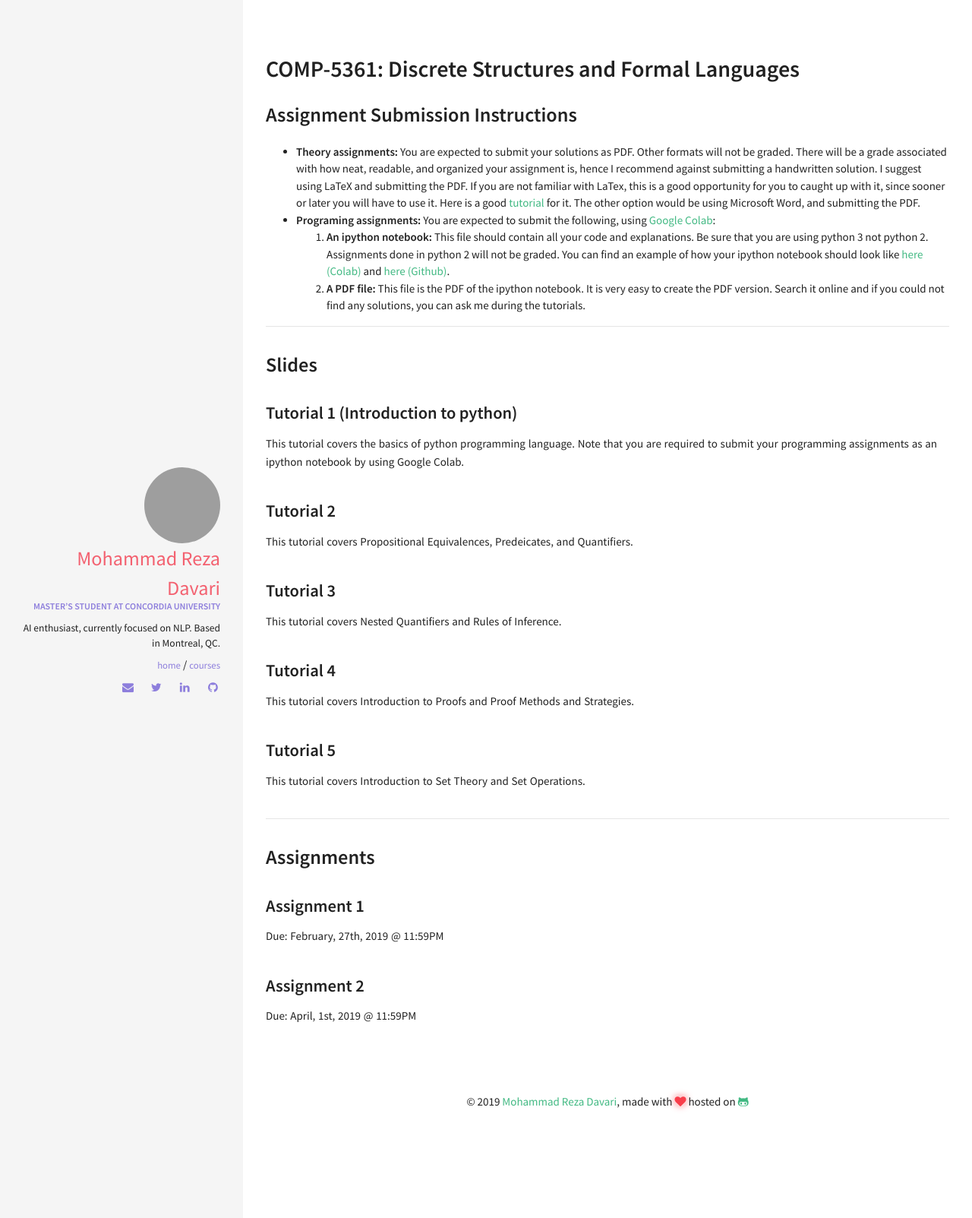
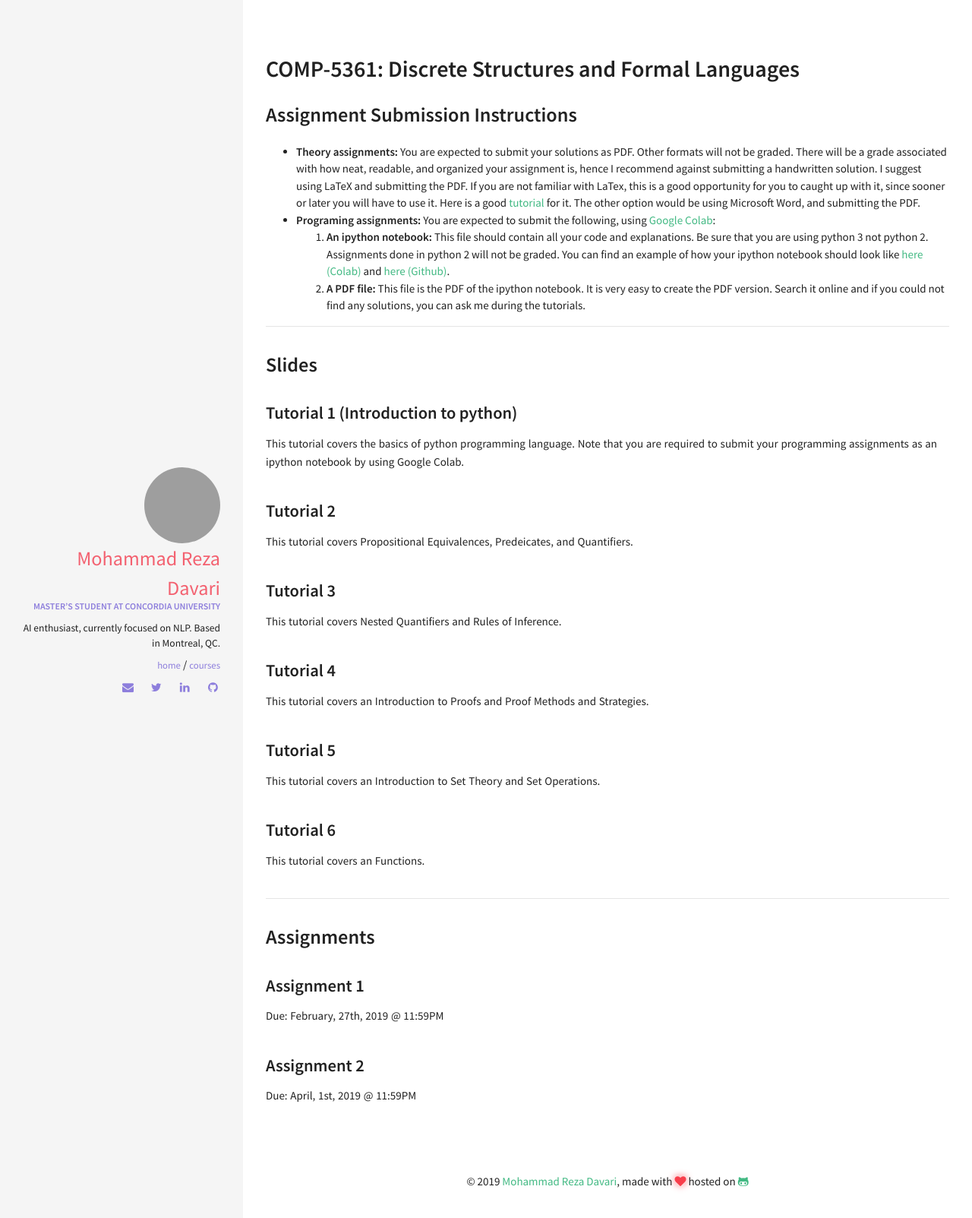
Before and after one commit to rezazzr/davari.io, a Jekyll site: the page built from comp5361.html, in a window 1280 px wide. Shown: the top 1603 px of the page at 76% size. Built offline with Jekyll 4.4.1, drawn with Linux system fonts in a browser that asks for light colours.

Commit message:
Tutorial 6 added

```diff
--- a/_data/index/slides.yml
+++ b/_data/index/slides.yml
@@ -14,11 +14,16 @@
   year: 2019
 
 - name: Tutorial 4
-  descr: This tutorial covers Introduction to Proofs and Proof Methods and Strategies.
+  descr: This tutorial covers an Introduction to Proofs and Proof Methods and Strategies.
   url:  https://raw.githubusercontent.com/rezazzr/rezazzr.github.io/master/_data/slide_pdf_files/Tutorial-4.pdf
   year: 2019
 
 - name: Tutorial 5
-  descr: This tutorial covers Introduction to Set Theory and Set Operations.
+  descr: This tutorial covers an Introduction to Set Theory and Set Operations.
   url:  https://raw.githubusercontent.com/rezazzr/rezazzr.github.io/master/_data/slide_pdf_files/Tutorial-5.pdf
   year: 2019
+
+- name: Tutorial 6
+  descr: This tutorial covers an Functions.
+  url:  https://raw.githubusercontent.com/rezazzr/rezazzr.github.io/master/_data/slide_pdf_files/Tutorial-6.pdf
+  year: 2019
```
Also changed, not shown: 1 other file.
